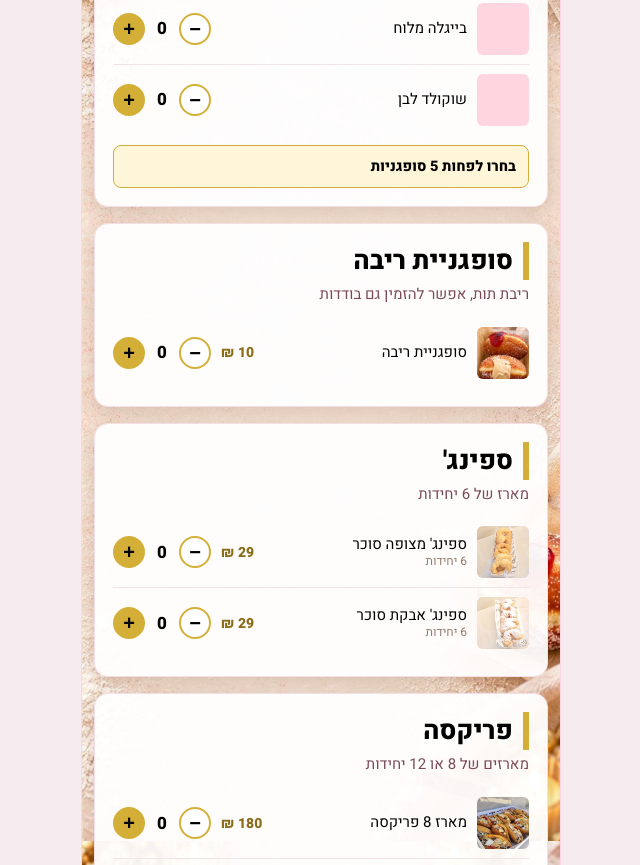
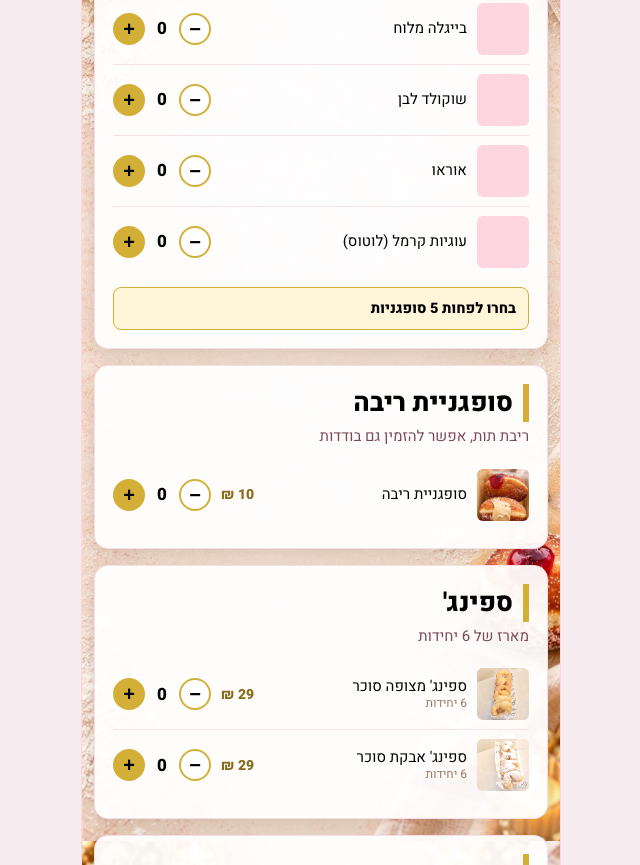
Before and after one commit to shirsbou-prog/sufganiyot-pricelist, a plain HTML site: page index.html in a window 1280 px wide. Shown: the part 1065-1930 px from the top of the page, without its empty margins (319-959 px from the left). Drawn offline with Linux system fonts and the light colour scheme.

Commit message:
Add Oreo and Lotus flavors

```diff
--- a/index.html
+++ b/index.html
@@ -180,7 +180,7 @@
   var WEBAPP_URL = "https://script.google.com/macros/s/AKfycbzd3oU3RBYeDIyzjAxTQBFQSgEGi9mq51pSVzOVYLV2cY2vzbplWxnUO0TtkCkg5fDg/exec";
   var WA = "972534247937";
   var BOX = [[20,290],[15,220],[5,75]];
-  var FLAVORS = ["קינדר בואנו (מהדרין)","נוטלה (מהדרין)","פיסטוק","פטיסייר","קרם ברולה וקרמל","בייגלה מלוח","שוקולד לבן"];
+  var FLAVORS = ["קינדר בואנו (מהדרין)","נוטלה (מהדרין)","פיסטוק","פטיסייר","קרם ברולה וקרמל","בייגלה מלוח","שוקולד לבן","אוראו","עוגיות קרמל (לוטוס)"];
   var JAM = 10, SFENJ = 29, FRIC8 = 180, FRIC12 = 260, SEP = 40;
   // pickup days; cutoff in Israel time (UTC+2 in December)
   var DAYS = [
```
